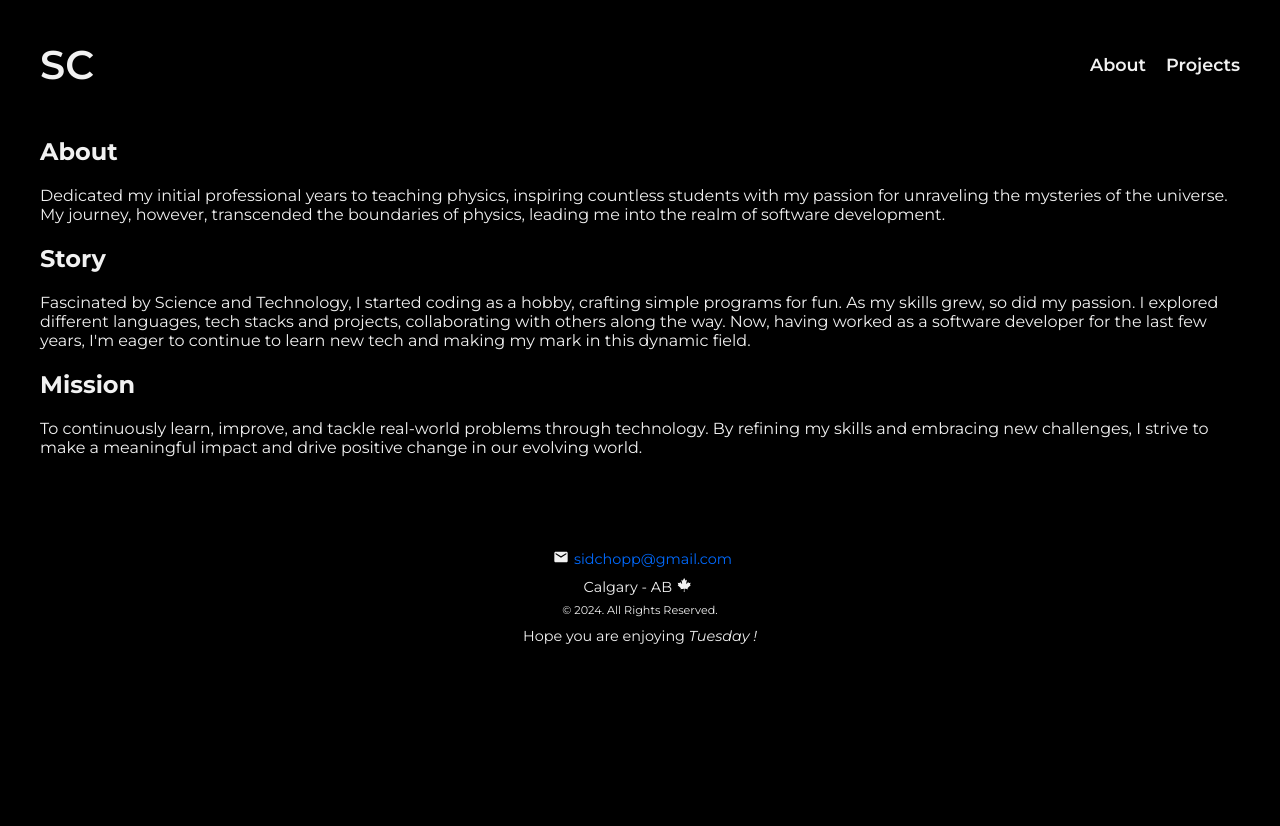
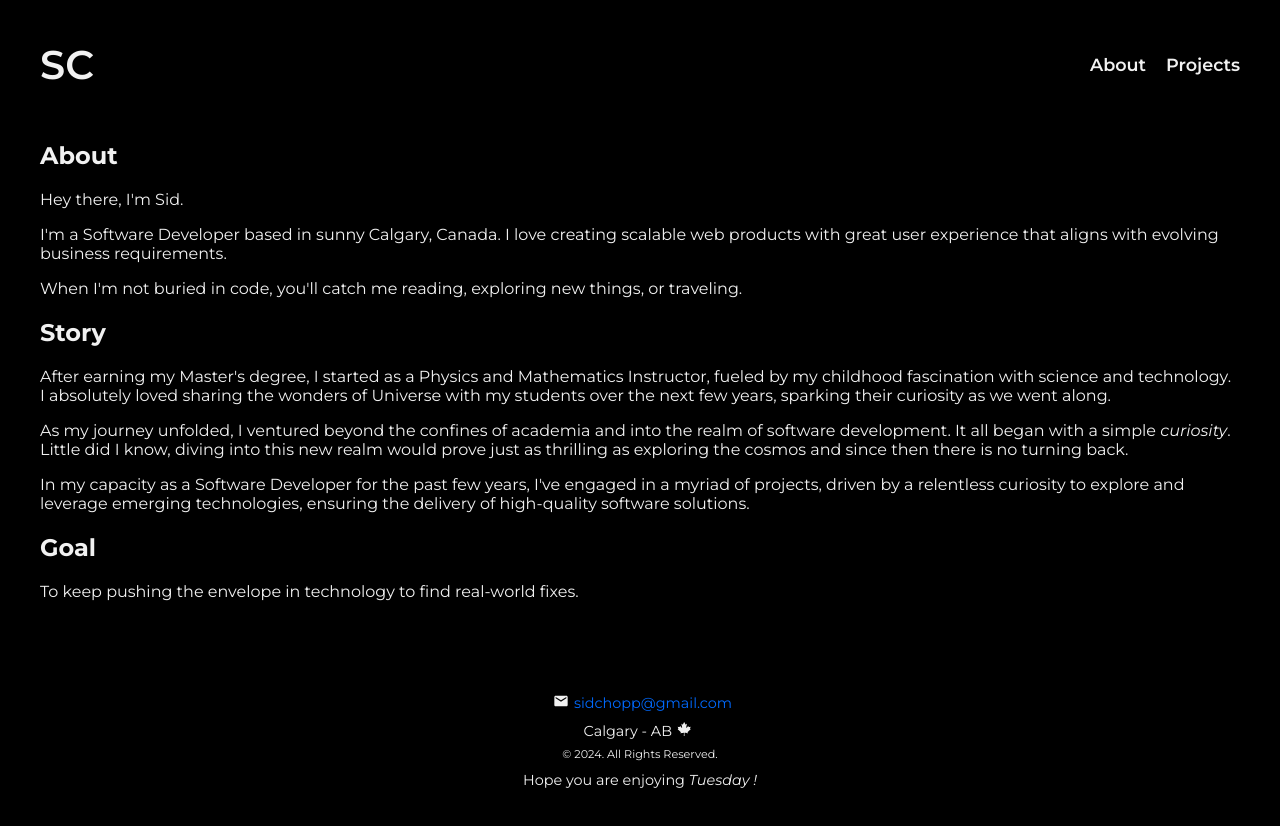
Before and after one commit to sidchopp/sid-chopra, a React (Create React App) app: page /about in a window 1280 px wide. Shown: the top 826 px of the page. Before the commit the page ends 800 px from the top, so only its background shows below. Built offline with nearby package versions, Linux system fonts and the light colour scheme.

Commit message:
About page content updated, Nav links border on hover

```diff
--- a/src/components/navbar/Navbar.module.css
+++ b/src/components/navbar/Navbar.module.css
@@ -20,9 +20,14 @@ nav .name a {
 
 nav a {
     font-weight: 600;
-    padding-bottom: 8px;
+    padding-bottom: 10px;
     text-decoration: none;
     color: #f1f1f1;
     font-size: 1.1rem;
     margin-left: 20px;
+    border-bottom: 2px solid transparent;
 }
+
+nav  a:hover, a:focus, a:active {
+    border-bottom-color: var(--highlight);
+}
--- a/src/pages/about/About.js
+++ b/src/pages/about/About.js
@@ -1,35 +1,45 @@
 import { Layout } from "../../components";
+import styles from "./About.module.css";
 
 const About = () => {
   return (
     <Layout>
-      <div>
+      <div className={styles.about}>
         <h2>About</h2>
         <p>
-          Dedicated my initial professional years to teaching physics, inspiring
-          countless students with my passion for unraveling the mysteries of the
-          universe. My journey, however, transcended the boundaries of physics,
-          leading me into the realm of software development.
+          <p>Hey there, I'm Sid.</p>
+          I'm a Software Developer based in sunny Calgary, Canada. I love
+          creating scalable web products with great user experience that aligns
+          with evolving business requirements.
         </p>
-      </div>
-      <div>
+        <p>
+          When I'm not buried in code, you'll catch me reading, exploring new
+          things, or traveling.
+        </p>
         <h2>Story</h2>
         <p>
-          Fascinated by Science and Technology, I started coding as a hobby,
-          crafting simple programs for fun. As my skills grew, so did my
-          passion. I explored different languages, tech stacks and projects,
-          collaborating with others along the way. Now, having worked as a
-          software developer for the last few years, I'm eager to continue to
-          learn new tech and making my mark in this dynamic field.
+          After earning my Master's degree, I started as a Physics and
+          Mathematics Instructor, fueled by my childhood fascination with
+          science and technology. I absolutely loved sharing the wonders of
+          Universe with my students over the next few years, sparking their
+          curiosity as we went along.
         </p>
-      </div>
-      <div>
-        <h2>Mission</h2>
         <p>
-          To continuously learn, improve, and tackle real-world problems through
-          technology. By refining my skills and embracing new challenges, I
-          strive to make a meaningful impact and drive positive change in our
-          evolving world.
+          As my journey unfolded, I ventured beyond the confines of academia and
+          into the realm of software development. It all began with a simple
+          <i> curiosity</i>. Little did I know, diving into this new realm would
+          prove just as thrilling as exploring the cosmos and since then there
+          is no turning back.
+        </p>
+        <p>
+          In my capacity as a Software Developer for the past few years, I've
+          engaged in a myriad of projects, driven by a relentless curiosity to
+          explore and leverage emerging technologies, ensuring the delivery of
+          high-quality software solutions.
+        </p>
+        <h2>Goal</h2>
+        <p>
+          To keep pushing the envelope in technology to find real-world fixes.
         </p>
       </div>
     </Layout>
--- /dev/null
+++ b/src/pages/about/About.module.css
@@ -0,0 +1,3 @@
+.about p {
+    text-align: left;
+}
```
